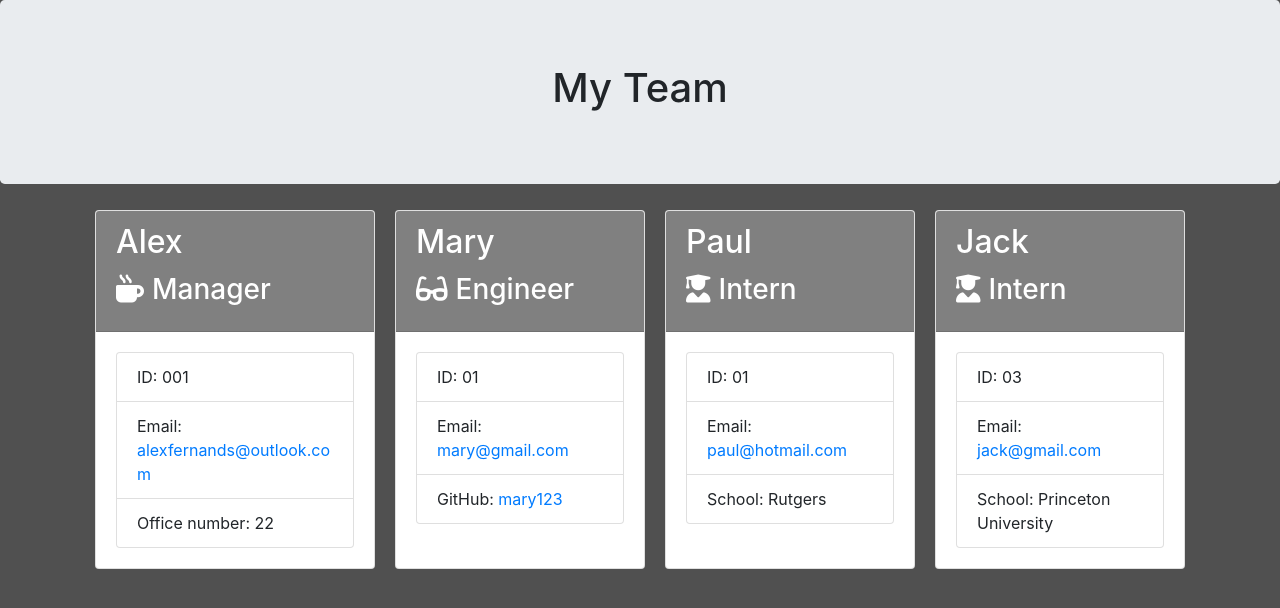
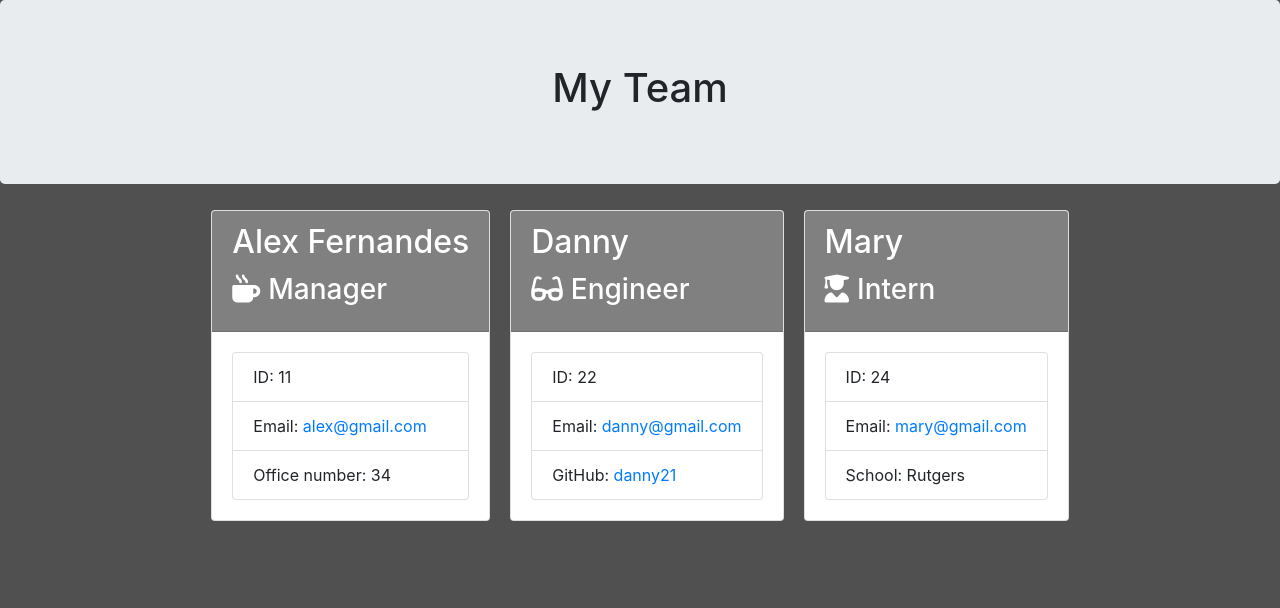
Before and after one commit to aafernands/employee-summary, a website: page output/team.html in a window 1280 px wide. Drawn offline with nearby package versions, Linux system fonts and the light colour scheme.

Commit message:
added videos and screenshot running application

```diff
--- a/output/team.html
+++ b/output/team.html
@@ -40,53 +40,40 @@
             <div class="team-area col-12 d-flex justify-content-center">
                 <div class="card employee-card">
     <div class="card-header">
-        <h2 class="card-title">Alex</h2>
+        <h2 class="card-title">Alex Fernandes</h2>
         <h3 class="card-title"><i class="fas fa-mug-hot mr-2"></i>Manager</h3>
     </div>
     <div class="card-body">
         <ul class="list-group">
-            <li class="list-group-item">ID: 001</li>
-            <li class="list-group-item">Email: <a href="mailto:alexfernands@outlook.com">alexfernands@outlook.com</a></li>
-            <li class="list-group-item">Office number: 22</li>
+            <li class="list-group-item">ID: 11</li>
+            <li class="list-group-item">Email: <a href="mailto:alex@gmail.com">alex@gmail.com</a></li>
+            <li class="list-group-item">Office number: 34</li>
+        </ul>
+    </div>
+</div>
+<div class="card employee-card">
+    <div class="card-header">
+        <h2 class="card-title">Danny</h2>
+        <h3 class="card-title"><i class="fas fa-glasses mr-2"></i>Engineer</h3>
+    </div>
+    <div class="card-body">
+        <ul class="list-group">
+            <li class="list-group-item">ID: 22</li>
+            <li class="list-group-item">Email: <a href="mailto:danny@gmail.com">danny@gmail.com</a></li>
+            <li class="list-group-item">GitHub: <a href="https://github.com/danny21" target="_blank" rel="noopener noreferrer">danny21</a></li>
         </ul>
     </div>
 </div>
 <div class="card employee-card">
     <div class="card-header">
         <h2 class="card-title">Mary</h2>
-        <h3 class="card-title"><i class="fas fa-glasses mr-2"></i>Engineer</h3>
-    </div>
-    <div class="card-body">
-        <ul class="list-group">
-            <li class="list-group-item">ID: 01</li>
-            <li class="list-group-item">Email: <a href="mailto:mary@gmail.com">mary@gmail.com</a></li>
-            <li class="list-group-item">GitHub: <a href="https://github.com/mary123" target="_blank" rel="noopener noreferrer">mary123</a></li>
-        </ul>
-    </div>
-</div>
-<div class="card employee-card">
-    <div class="card-header">
-        <h2 class="card-title">Paul</h2>
         <h3 class="card-title"><i class="fas fa-user-graduate mr-2"></i>Intern</h3>
     </div>
     <div class="card-body">
         <ul class="list-group">
-            <li class="list-group-item">ID: 01</li>
-            <li class="list-group-item">Email: <a href="mailto:paul@hotmail.com">paul@hotmail.com</a></li>
+            <li class="list-group-item">ID: 24</li>
+            <li class="list-group-item">Email: <a href="mailto:mary@gmail.com">mary@gmail.com</a></li>
             <li class="list-group-item">School: Rutgers</li>
-        </ul>
-    </div>
-</div>
-<div class="card employee-card">
-    <div class="card-header">
-        <h2 class="card-title">Jack</h2>
-        <h3 class="card-title"><i class="fas fa-user-graduate mr-2"></i>Intern</h3>
-    </div>
-    <div class="card-body">
-        <ul class="list-group">
-            <li class="list-group-item">ID: 03</li>
-            <li class="list-group-item">Email: <a href="mailto:jack@gmail.com">jack@gmail.com</a></li>
-            <li class="list-group-item">School: Princeton University</li>
         </ul>
     </div>
 </div>
```
Also changed, not shown: README.md, assets/alex.png (added), assets/images/demo/demoHtmlPic.png (added), assets/images/demo/demoPic.png (added), assets/images/demo/testPic.png (added), 5 other files.
